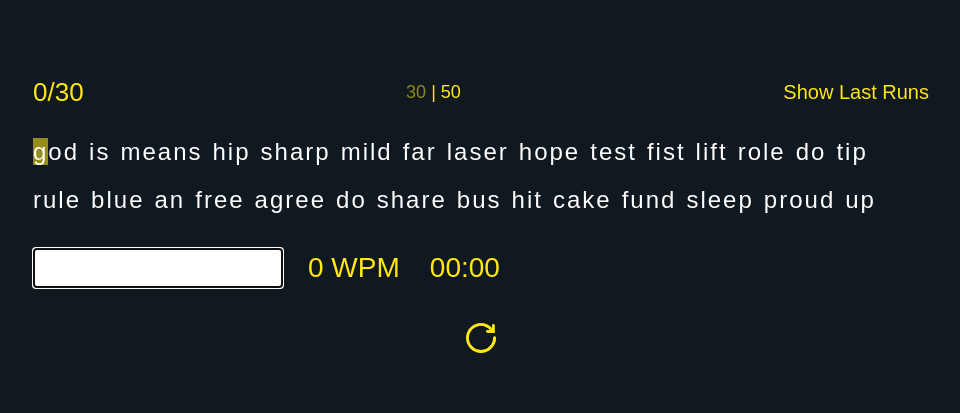
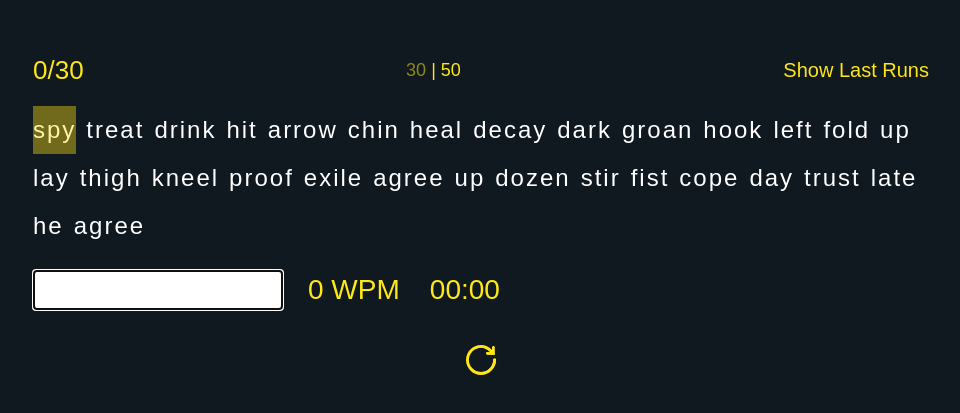
Before and after one commit to serkanisyapan/react-type, a React (Vite) app: page / in a window 1280 px wide. Shown: the part 185-598 px from the top of the page, without its empty margins (159-1119 px from the left). Built offline with nearby package versions, Linux system fonts and the light colour scheme; a web font is replaced by a local one.

Commit message:
adds better highlighter and new words

```diff
--- a/src/App.css
+++ b/src/App.css
@@ -18,10 +18,8 @@
 .word-container {
   margin-bottom: 20px;
   width: 100%;
-  height: 100px;
   display: flex;
   flex-wrap: wrap;
-  overflow: hidden;
 }
 
 .word-input {
--- a/src/App.jsx
+++ b/src/App.jsx
@@ -15,11 +15,13 @@ export const App = () => {
   const [keyStrokes, setKeyStrokes] = useState(0);
   const [gameType, setGameType] = useState(30);
   const [wrongLetters, setWrongLetters] = useState(0);
+  const [highlighter, setHighlighter] = useState({});
   const [isGameOver, setIsGameOver] = useState(false);
   const [isGameStarted, setIsGameStarted] = useState(false);
   const [resetTimer, setResetTimer] = useState(false);
   const [showTable, setShowTable] = useState(false);
   const focusRef = useRef(null);
+  const scrollRef = useRef(null);
 
   const checkIsWordCorrect = (input, array, count) => {
     if (input === array[count].text) {
@@ -43,6 +45,10 @@ export const App = () => {
     setUserInput("");
   };
 
+  const highlighterPosition = (top, left, width, height, scrollY) => {
+    setHighlighter({ top, left, width, height, scrollY });
+  };
+
   const checkIsLettersCorrect = (input, array, count) => {
     let typedValue = input.slice("");
     let typedWord = array[count].text.slice("");
@@ -54,7 +60,6 @@ export const App = () => {
     if (typedValue.length > typedWord.length) {
       let extraWords = typedValue.slice(typedWord.length).length;
       setKeyStrokes((prev) => prev - extraWords);
-      console.log(extraWords);
     }
   };
 
@@ -150,14 +155,25 @@ export const App = () => {
             Show Last Runs
           </p>
         </div>
-        <div className="word-container">
+        <div ref={scrollRef} className="word-container">
+          <div
+            style={{
+              top: highlighter.top + "px",
+              left: highlighter.left + "px",
+              height: highlighter.height + "px",
+              width: highlighter.width + "px",
+              position: "absolute",
+              backgroundColor: "rgba(255, 228, 23, 0.404)",
+              transition: "all 0.2s ease-in-out",
+            }}
+          ></div>
           {words.map((word, wordID) => (
             <Word
               key={wordID}
               word={word}
               wordID={wordID}
               wordCount={wordCount}
-              typerInput={userInput}
+              wordHighlighter={highlighterPosition}
             />
           ))}
         </div>
--- a/src/components/Word.jsx
+++ b/src/components/Word.jsx
@@ -3,15 +3,20 @@ import { checkWordColor } from "../utils/checkWordColor";
 import { checkLetterColor } from "../utils/checkLetterColor";
 import "./Word.css";
 
-export const Word = ({ word, wordID, wordCount, typerInput }) => {
+export const Word = ({ word, wordID, wordCount, wordHighlighter }) => {
   const scrollToWord = useRef(null);
 
   useEffect(() => {
     const backgroundColor = scrollToWord.current.style.backgroundColor;
     if (backgroundColor === "rgba(0, 0, 0, 0.01)") {
-      scrollToWord.current.scrollIntoView({ behavior: "smooth" });
+      scrollToWord.current.scrollIntoView({
+        behavior: "smooth",
+      });
+      let { top, left, width, height } =
+        scrollToWord.current.getBoundingClientRect();
+      wordHighlighter(top, left, width, height);
     }
-  });
+  }, [wordCount, word]);
 
   return (
     <span
@@ -22,27 +27,7 @@ export const Word = ({ word, wordID, wordCount, typerInput }) => {
         backgroundColor: wordID === wordCount ? "rgba(0, 0, 0, 0.01)" : "",
       }}
     >
-      {word.text.split("").map((letter, letterID) => (
-        <span
-          className="letters"
-          style={{
-            color: checkLetterColor(
-              typerInput,
-              wordCount,
-              word,
-              letterID,
-              wordID
-            ),
-            backgroundColor:
-              wordID === wordCount && typerInput.length === letterID
-                ? "rgba(254, 231, 21, 0.565)"
-                : "",
-          }}
-          key={letterID}
-        >
-          {letter}
-        </span>
-      ))}
+      {word.text}
     </span>
   );
 };
--- a/src/words.js
+++ b/src/words.js
@@ -354,6 +354,119 @@ export const allWords = [
   { text: "shell", isCorrect: null },
   { text: "sharp", isCorrect: null },
   { text: "drill", isCorrect: null },
+  { text: "groan", isCorrect: null },
+  { text: "guide", isCorrect: null },
+  { text: "smoke", isCorrect: null },
+  { text: "chest", isCorrect: null },
+  { text: "spare", isCorrect: null },
+  { text: "mouse", isCorrect: null },
+  { text: "thigh", isCorrect: null },
+  { text: "print", isCorrect: null },
+  { text: "clerk", isCorrect: null },
+  { text: "chord", isCorrect: null },
+  { text: "cause", isCorrect: null },
+  { text: "watch", isCorrect: null },
+  { text: "screw", isCorrect: null },
+  { text: "thumb", isCorrect: null },
+  { text: "begin", isCorrect: null },
+  { text: "curve", isCorrect: null },
+  { text: "sense", isCorrect: null },
+  { text: "awful", isCorrect: null },
+  { text: "clash", isCorrect: null },
+  { text: "snarl", isCorrect: null },
+  { text: "index", isCorrect: null },
+  { text: "greet", isCorrect: null },
+  { text: "month", isCorrect: null },
+  { text: "tasty", isCorrect: null },
+  { text: "fence", isCorrect: null },
+  { text: "study", isCorrect: null },
+  { text: "check", isCorrect: null },
+  { text: "honor", isCorrect: null },
+  { text: "judge", isCorrect: null },
+  { text: "basin", isCorrect: null },
+  { text: "glory", isCorrect: null },
+  { text: "shame", isCorrect: null },
+  { text: "exile", isCorrect: null },
+  { text: "twist", isCorrect: null },
+  { text: "route", isCorrect: null },
+  { text: "amber", isCorrect: null },
+  { text: "stall", isCorrect: null },
+  { text: "anger", isCorrect: null },
+  { text: "limit", isCorrect: null },
+  { text: "quiet", isCorrect: null },
+  { text: "widen", isCorrect: null },
+  { text: "elite", isCorrect: null },
+  { text: "orbit", isCorrect: null },
+  { text: "harsh", isCorrect: null },
+  { text: "relax", isCorrect: null },
+  { text: "spite", isCorrect: null },
+  { text: "trust", isCorrect: null },
+  { text: "quest", isCorrect: null },
+  { text: "swear", isCorrect: null },
+  { text: "guess", isCorrect: null },
+  { text: "force", isCorrect: null },
+  { text: "miner", isCorrect: null },
+  { text: "valid", isCorrect: null },
+  { text: "fault", isCorrect: null },
+  { text: "shout", isCorrect: null },
+  { text: "clock", isCorrect: null },
+  { text: "strap", isCorrect: null },
+  { text: "cycle", isCorrect: null },
+  { text: "penny", isCorrect: null },
+  { text: "lemon", isCorrect: null },
+  { text: "staff", isCorrect: null },
+  { text: "drink", isCorrect: null },
+  { text: "adult", isCorrect: null },
+  { text: "glide", isCorrect: null },
+  { text: "split", isCorrect: null },
+  { text: "robot", isCorrect: null },
+  { text: "creed", isCorrect: null },
+  { text: "decay", isCorrect: null },
+  { text: "evoke", isCorrect: null },
+  { text: "ridge", isCorrect: null },
+  { text: "lobby", isCorrect: null },
+  { text: "alive", isCorrect: null },
+  { text: "brink", isCorrect: null },
+  { text: "cable", isCorrect: null },
+  { text: "irony", isCorrect: null },
+  { text: "night", isCorrect: null },
+  { text: "sheep", isCorrect: null },
+  { text: "adopt", isCorrect: null },
+  { text: "tempt", isCorrect: null },
+  { text: "scene", isCorrect: null },
+  { text: "pride", isCorrect: null },
+  { text: "blind", isCorrect: null },
+  { text: "grand", isCorrect: null },
+  { text: "blast", isCorrect: null },
+  { text: "equal", isCorrect: null },
+  { text: "sweet", isCorrect: null },
+  { text: "patch", isCorrect: null },
+  { text: "green", isCorrect: null },
+  { text: "water", isCorrect: null },
+  { text: "snack", isCorrect: null },
+  { text: "error", isCorrect: null },
+  { text: "plane", isCorrect: null },
+  { text: "voter", isCorrect: null },
+  { text: "feast", isCorrect: null },
+  { text: "smell", isCorrect: null },
+  { text: "dozen", isCorrect: null },
+  { text: "plain", isCorrect: null },
+  { text: "world", isCorrect: null },
+  { text: "weave", isCorrect: null },
+  { text: "fever", isCorrect: null },
+  { text: "brick", isCorrect: null },
+  { text: "yearn", isCorrect: null },
+  { text: "radio", isCorrect: null },
+  { text: "scale", isCorrect: null },
+  { text: "arrow", isCorrect: null },
+  { text: "waist", isCorrect: null },
+  { text: "light", isCorrect: null },
+  { text: "dream", isCorrect: null },
+  { text: "owner", isCorrect: null },
+  { text: "treat", isCorrect: null },
+  { text: "reign", isCorrect: null },
+  { text: "proof", isCorrect: null },
+  { text: "close", isCorrect: null },
   { text: "go", isCorrect: null },
   { text: "as", isCorrect: null },
   { text: "is", isCorrect: null },
```
Also changed, not shown: 1 other file (tests, documents, lock files or other folders).
